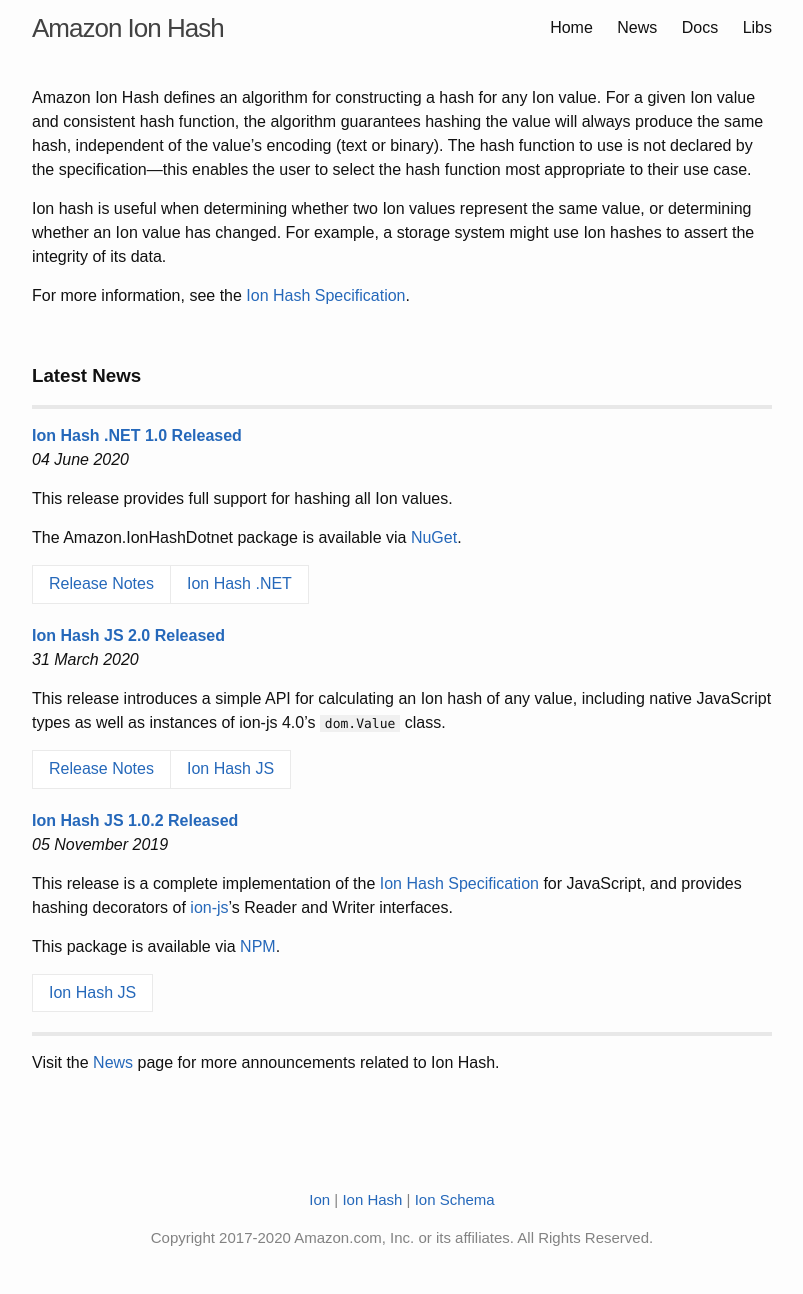
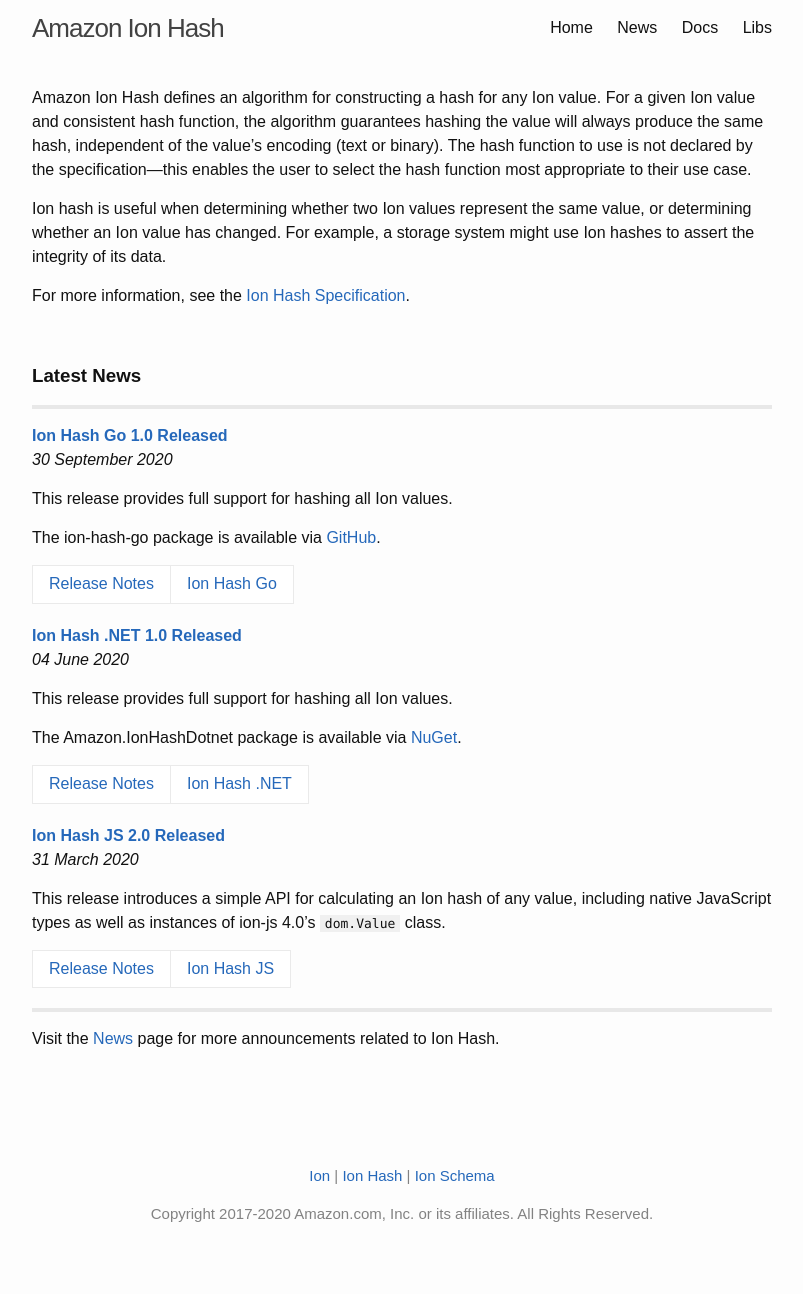
Before and after one commit to amazon-ion/ion-hash, a Jekyll site: the page built from index.md, in a window 1280 px wide. Shown: the whole page, without its empty margins (238-1041 px from the left). Built offline with Jekyll 4.4.1, drawn with Linux system fonts in a browser that asks for light colours; after the commit the page ends 1270 px from its top, so only the background shows below that.

Commit message:
Adds ion-hash-go 1.0 to libs and news (#10)

```diff
--- /dev/null
+++ b/_posts/2020-09-30-ion-hash-go-1_0-released.md
@@ -0,0 +1,11 @@
+---
+layout: news_item
+title: "Ion Hash Go 1.0 Released"
+date: 2020-09-30
+categories: news ion-hash-go
+---
+This release provides full support for hashing all Ion values.
+
+The ion-hash-go package is available via [GitHub](https://github.com/amzn/ion-hash-go).
+
+| [Release Notes](https://github.com/amzn/ion-hash-go/releases/tag/v1.0.0) | [Ion Hash Go](https://github.com/amzn/ion-hash-go) |
--- a/libs.md
+++ b/libs.md
@@ -7,7 +7,7 @@ title: Libraries
 | Name | Latest Version | Repository |
 |------|----------------|------|
 | ion-hash-dotnet | [1.0.0](https://github.com/amzn/ion-hash-dotnet/releases/latest) (June 4, 2020) | [Link](https://github.com/amzn/ion-hash-dotnet) |
-| ion-hash-go | in development | [Link](https://github.com/amzn/ion-hash-go) |
+| ion-hash-go | [1.0.0](https://github.com/amzn/ion-hash-go/releases/latest) (September 30, 2020) | [Link](https://github.com/amzn/ion-hash-go) |
 | ion-hash-java | [1.0.0](https://github.com/amzn/ion-hash-java/releases/latest) (May 23, 2019) | [Link](https://github.com/amzn/ion-hash-java) |
 | ion-hash-js | [2.0.0](https://github.com/amzn/ion-hash-js/releases/latest) (March 31, 2020) | [Link](https://github.com/amzn/ion-hash-js) |
 | ion-hash-python | [1.1.0](https://github.com/amzn/ion-hash-python/releases/latest) (October 22, 2019) | [Link](https://github.com/amzn/ion-hash-python) |
```
